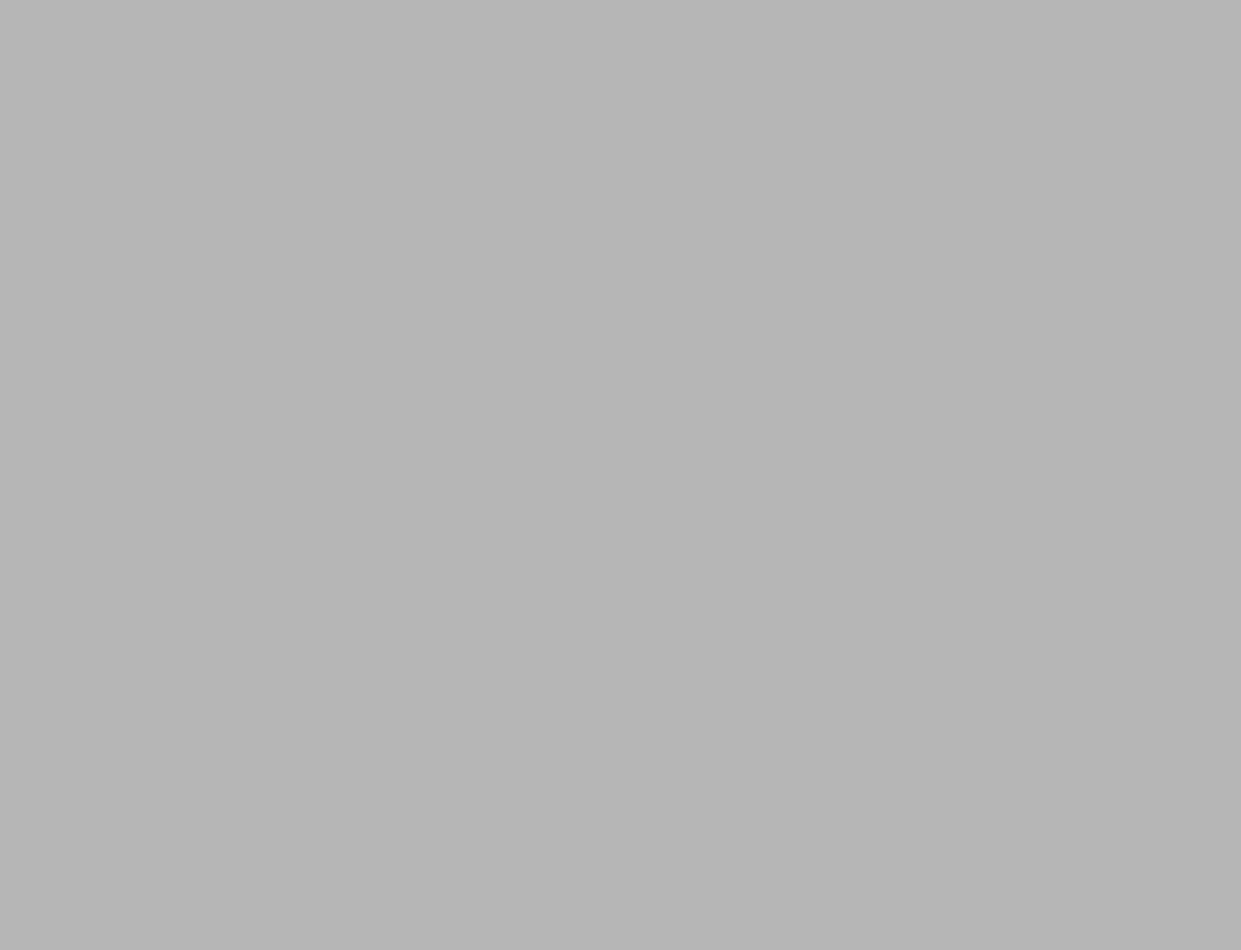
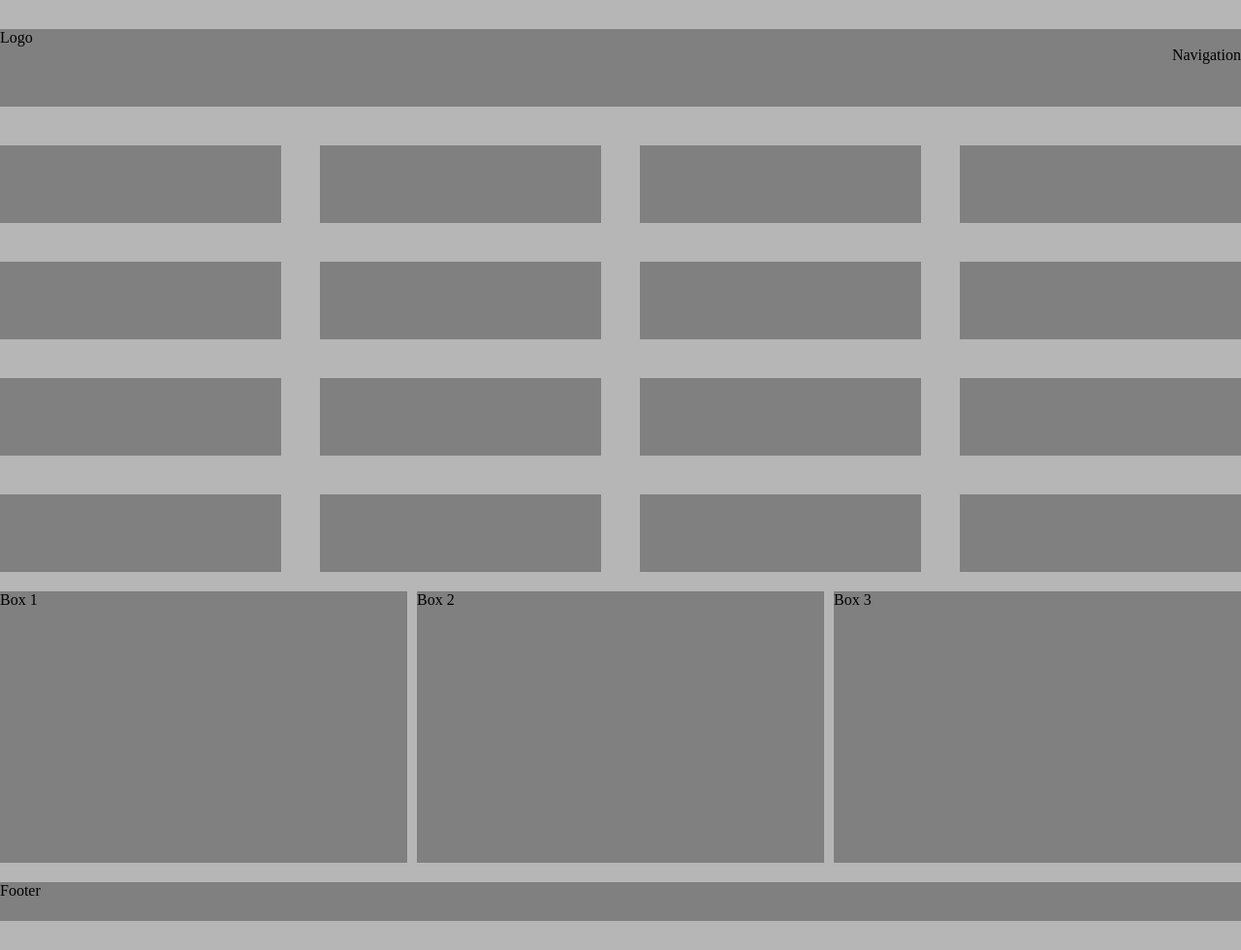
Before and after one commit to GDES-Web/battle-readiness-kaylynqn, a plain HTML site: page index.html in a window 1280 px wide. Shown: the whole page at 97% size. Before the commit the page ends 800 px from the top, so only its background shows below. Drawn offline with Linux system fonts and the light colour scheme.

Commit message:
By jove, I did it

```diff
--- a/base.css
+++ b/base.css
@@ -1,4 +1,65 @@
 body {
     background-color: rgb(182, 182, 182);
     max-width: 1280px;
+    margin: auto;
 }
+
+article {
+    display: flex;
+    flex-wrap: wrap;
+    margin-top: 30px;
+    margin-bottom: 30px;
+}
+
+.logo {
+    background-color: grey;
+    width: 1280px;
+    height: 10vh;
+
+}
+
+nav {
+    justify-self: end;
+    margin-left: 1000px;
+}
+
+.boxes {
+    display: flex;
+    flex-wrap: wrap;
+    justify-content: space-between;
+    align-content: space-around;
+}
+
+#smallbox {
+    background-color: gray;
+    height: 10vh;
+    width: 290px;
+    margin-top: 5vh;
+}
+
+#box1 {
+    background-color: gray;
+    width: 420px;
+    height: 35vh;
+    margin: 20px 0px;
+}
+
+#box2 {
+    background-color: gray;
+    width: 420px;
+    height: 35vh;
+    margin: 20px 10px;
+}
+
+#box3 {
+    background-color: gray;
+    width: 420px;
+    height: 35vh;
+    margin: 20px 0px;
+}
+
+footer {
+    background-color: grey;
+    width: 1280px;
+    height: 5vh;
+}
--- a/index.html
+++ b/index.html
@@ -9,5 +9,49 @@
 </head>
 <body>
 
+  <article>
+
+
+    <section class="logo">
+      Logo
+
+      <nav>
+          Navigation
+      </nav>
+
+    </section>
+
+  <section class="boxes">
+    <div id="smallbox"></div>
+    <div id="smallbox"></div>
+    <div id="smallbox"></div>
+    <div id="smallbox"></div>
+    <div id="smallbox"></div>
+    <div id="smallbox"></div>
+    <div id="smallbox"></div>
+    <div id="smallbox"></div>
+    <div id="smallbox"></div>
+    <div id="smallbox"></div>
+    <div id="smallbox"></div>
+    <div id="smallbox"></div>
+    <div id="smallbox"></div>
+    <div id="smallbox"></div>
+    <div id="smallbox"></div>
+    <div id="smallbox"></div>
+  </section>
+
+    <div id="box1">Box 1</div>
+
+    <div id="box2">Box 2</div>
+
+    <div id="box3">Box 3</div>
+
+    <footer>
+      Footer
+    </footer>
+
+
+  </article>
+
 </body>
 </html>
```
